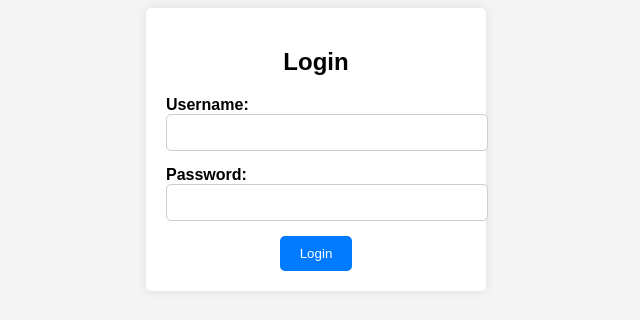
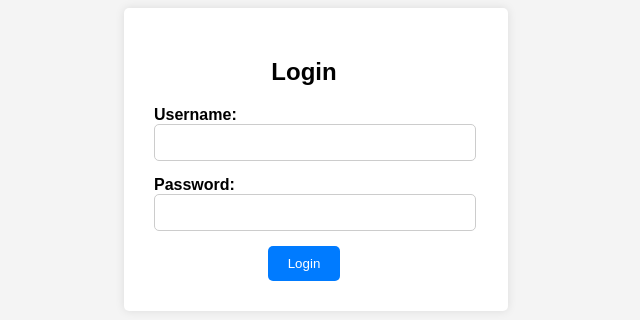
Before and after one commit to JohnMatthewTizon/Inventory-System-project-in-S.I.A, a PHP site: page /Login.html in a window 1280 px wide. Shown: the top 320 px of the page, without its empty margins (324-964 px from the left). Run offline with PHP 8.4, Linux system fonts and the light colour scheme.

Commit message:
Change the padding of the form

```diff
--- a/Login.css
+++ b/Login.css
@@ -5,7 +5,7 @@ body {
 .login-container {
     width: 300px;
     margin: 0 auto;
-    padding: 20px;
+    padding: 30px 54px 30px 30px;
     background-color: #ffffff;
     box-shadow: 0px 0px 10px rgba(0, 0, 0, 0.1);
     border-radius: 5px;
```
